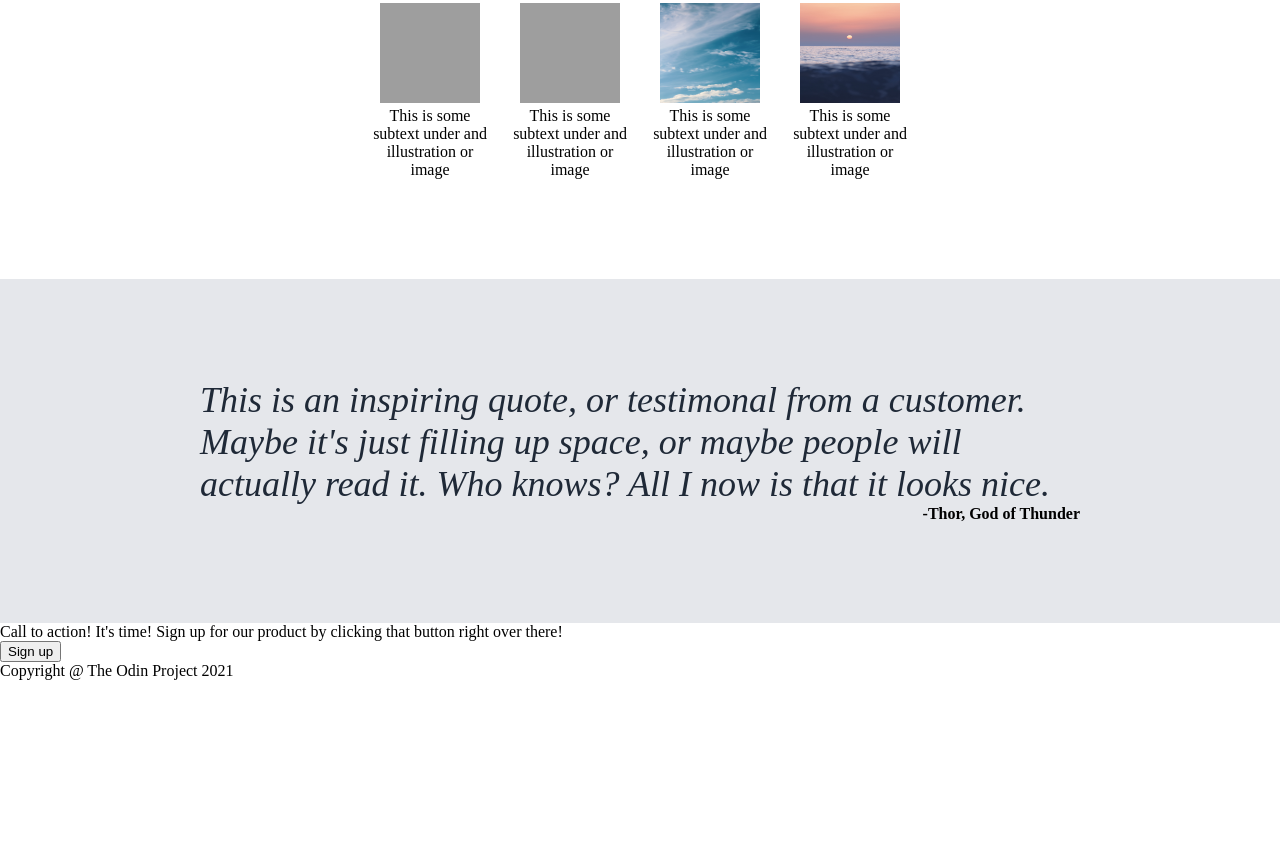
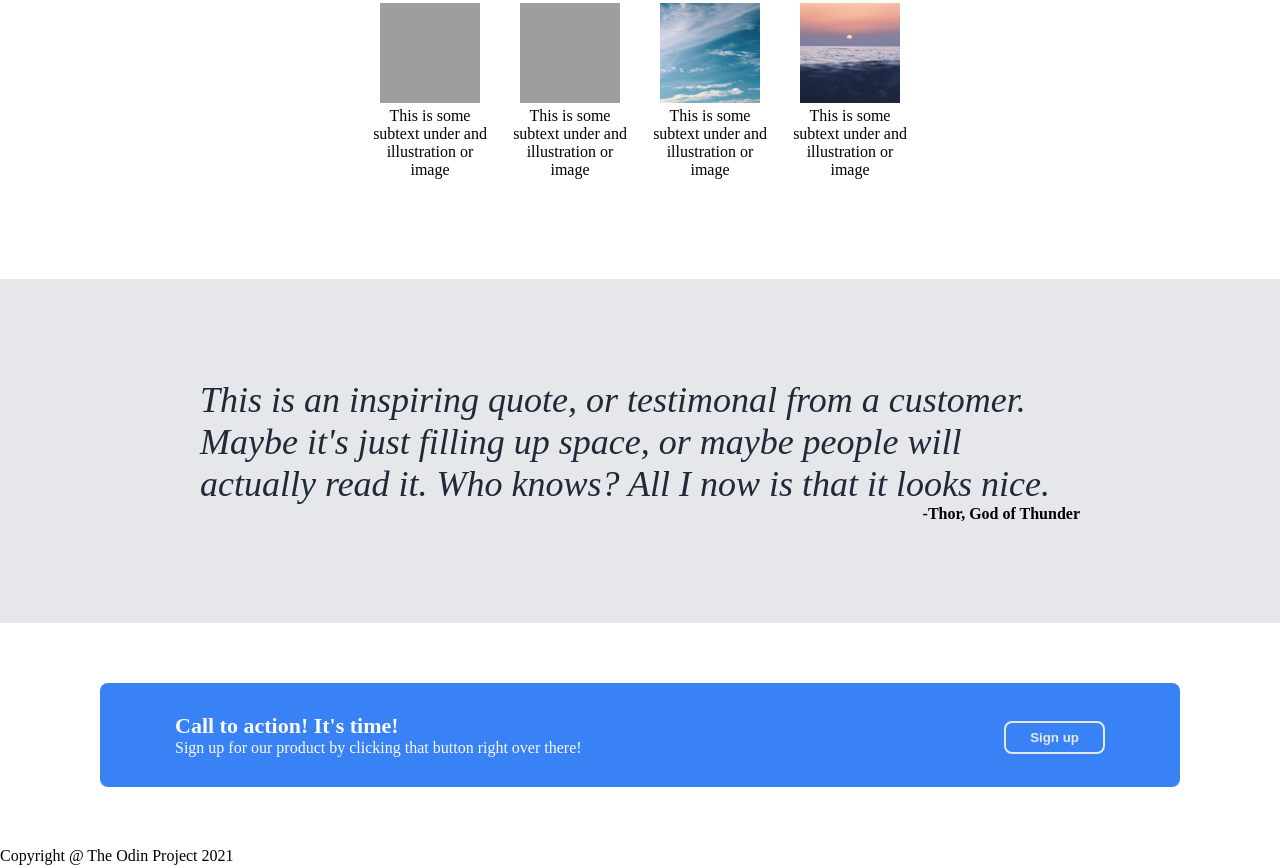
Before and after one commit to JPWilson99/FirstLandingPage, a plain HTML site: page index.html in a window 1280 px wide. Shown: the part 508-1373 px from the top of the page. Before the commit the page ends 1188 px from the top, so only its background shows below. Drawn offline with Linux system fonts and the light colour scheme; grey boxes are pictures that could not be loaded.

Commit message:
call to action created and styled

```diff
--- a/css/style.css
+++ b/css/style.css
@@ -109,3 +109,29 @@ p {
     text-align: end;
     font-weight: bold;
 }
+
+.sign-up {
+    display: flex;
+    margin: 60px 100px;
+    color: #f9faf8;
+    background: #3882f6;
+    padding: 30px 75px;
+    border-radius: 8px;
+    justify-content: space-between;
+    align-items: center;
+}
+
+.call {
+    font-size: 22px;
+    font-weight: bold;
+}
+
+.button-second button {
+    background-color: #3882f6;
+    color: #e5e7eb;
+    font-weight: 600;
+    padding: 7px 24px;
+    border: 2px solid #e5e7eb;
+    border-radius: 8px;
+    margin-top: 5px;
+}
--- a/index.html
+++ b/index.html
@@ -60,9 +60,11 @@
         </div>
 
         <div class="sign-up">
-            Call to action! It's time!
-            Sign up for our product by clicking that button right over there!
-            <div class="button-second"><button>Sign up</button></div>
+            <div class="call-text">
+                <div class="call">Call to action! It's time!</div>
+                Sign up for our product by clicking that button right over there!
+            </div>
+                <div class="button-second"><button>Sign up</button></div>
         </div>
 
         <div class="footer">
```
